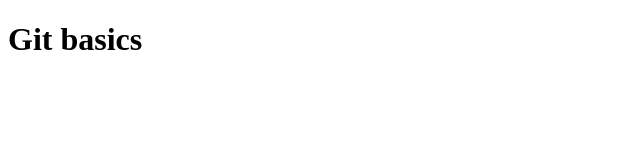
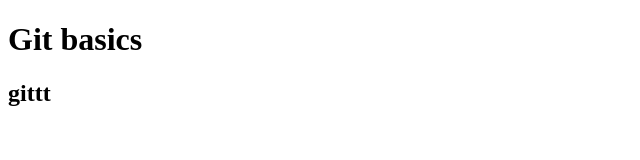
Before and after one commit to Pooja-Manikandann/Coding-Challange-1, a plain HTML site: page index.html in a window 1280 px wide. Shown: the full height of the page, 0-640 px from the left. Drawn offline with Linux system fonts and the light colour scheme.

Commit message:
my second commit

```diff
--- a/index.html
+++ b/index.html
@@ -2,4 +2,5 @@
 <html>
 <title>Git basics</title>
 <h1>Git basics</h1>
+<h2> gittt</h2>
 </html>
```
